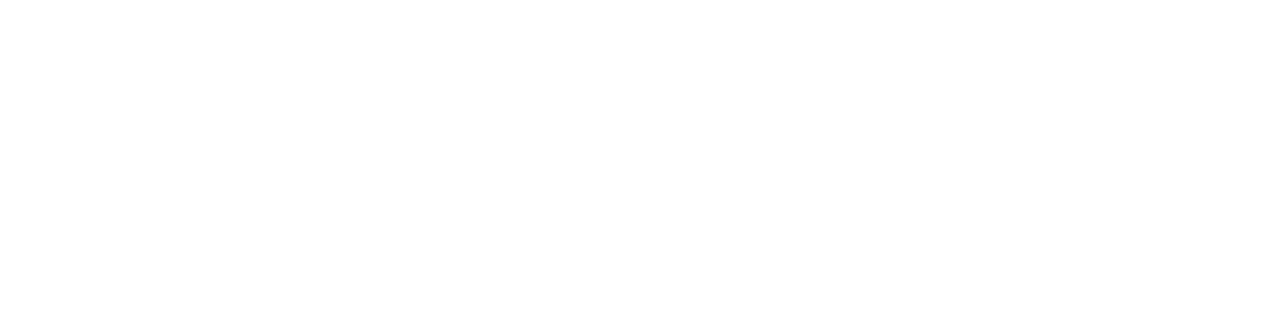
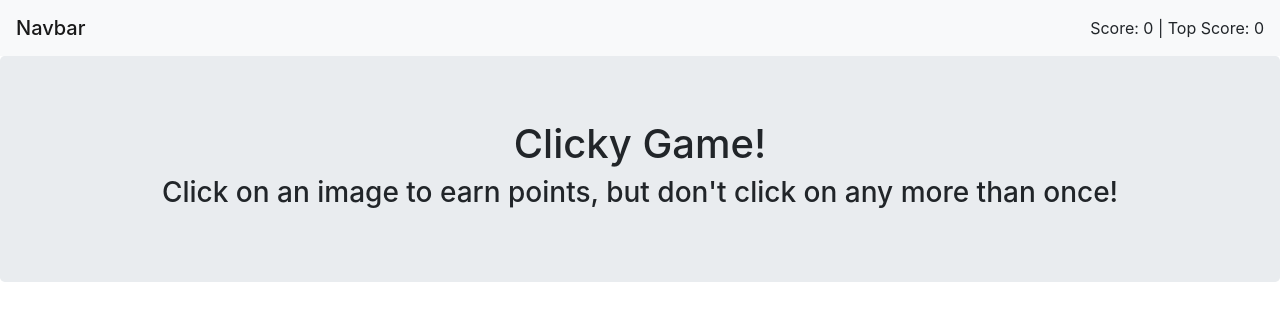
Before and after one commit to janellecueto/Clicky, a React (Create React App) app: page / in a window 1280 px wide. Shown: the top 320 px of the page. Built offline with nearby package versions, Linux system fonts and the light colour scheme.

Commit message:
created basic ui, started game piece design and logic

```diff
--- a/public/index.html
+++ b/public/index.html
@@ -9,12 +9,12 @@
       name="description"
       content="Web site created using create-react-app"
     />
-    <link rel="apple-touch-icon" href="logo192.png" />
     <!--
       manifest.json provides metadata used when your web app is installed on a
       user's mobile device or desktop. See https://developers.google.com/web/fundamentals/web-app-manifest/
     -->
     <link rel="manifest" href="%PUBLIC_URL%/manifest.json" />
+    <link rel="stylesheet" href="https://cdnjs.cloudflare.com/ajax/libs/twitter-bootstrap/4.0.0/css/bootstrap.min.css"/>
     <!--
       Notice the use of %PUBLIC_URL% in the tags above.
       It will be replaced with the URL of the `public` folder during the build.
@@ -29,15 +29,5 @@
   <body>
     <noscript>You need to enable JavaScript to run this app.</noscript>
     <div id="root"></div>
-    <!--
-      This HTML file is a template.
-      If you open it directly in the browser, you will see an empty page.
-
-      You can add webfonts, meta tags, or analytics to this file.
-      The build step will place the bundled scripts into the <body> tag.
-
-      To begin the development, run `npm start` or `yarn start`.
-      To create a production bundle, use `npm run build` or `yarn build`.
-    -->
   </body>
 </html>
--- a/src/App.js
+++ b/src/App.js
@@ -1,8 +1,8 @@
 import React from "react";
-
+import Main from "./components/Main"
 
 function App() {
-  return null;
+  return <Main/>;
 }
 
 export default App;
--- /dev/null
+++ b/src/components/Jumbo.js
@@ -0,0 +1,10 @@
+import React from "react";
+
+export default function Jumbo(){
+    return(
+        <div className="jumbotron text-center">
+            <h1>Clicky Game!</h1>
+            <h3>Click on an image to earn points, but don't click on any more than once!</h3>
+        </div>
+    )
+}
--- a/src/components/Main.js
+++ b/src/components/Main.js
@@ -1,5 +1,6 @@
 import React from "react"
 import NavBar from "./NavBar"
+import Jumbo from "./Jumbo"
 
 class Main extends React.Component{
     state = {
@@ -14,8 +15,11 @@ class Main extends React.Component{
                     currentScore={this.state.current}
                     topScore={this.state.top}
                 />
+                <Jumbo/>
             </div>
         );
 
     }
 }
+
+export default Main;
--- a/src/components/NavBar.js
+++ b/src/components/NavBar.js
@@ -2,8 +2,8 @@ import React from "react";
 
 function NavBar(props){
         return (
-            <nav class="navbar navbar-light bg-light justify-content-between">
-                <span class="navbar-brand mb-0 h1">Navbar</span>
+            <nav className="navbar navbar-light bg-light justify-content-between">
+                <span className="navbar-brand mb-0 h1">Navbar</span>
                 <div>
                     <span>Score: {props.currentScore} | Top Score: {props.topScore}</span>
                 </div>
@@ -11,4 +11,4 @@ function NavBar(props){
         );
     }
 
-    export default NavBar;
+export default NavBar;
```
Also changed, not shown: src/components/Game.js (added, +19 -0 lines).
